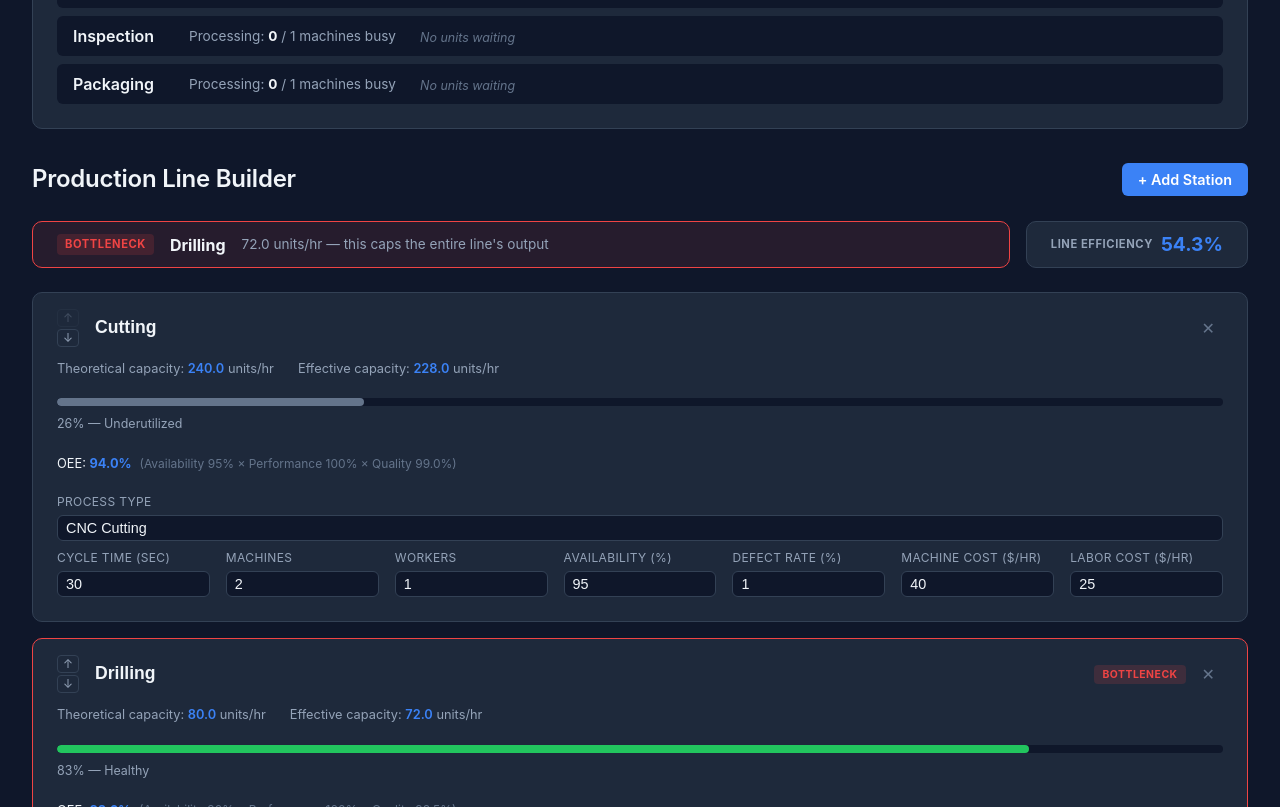
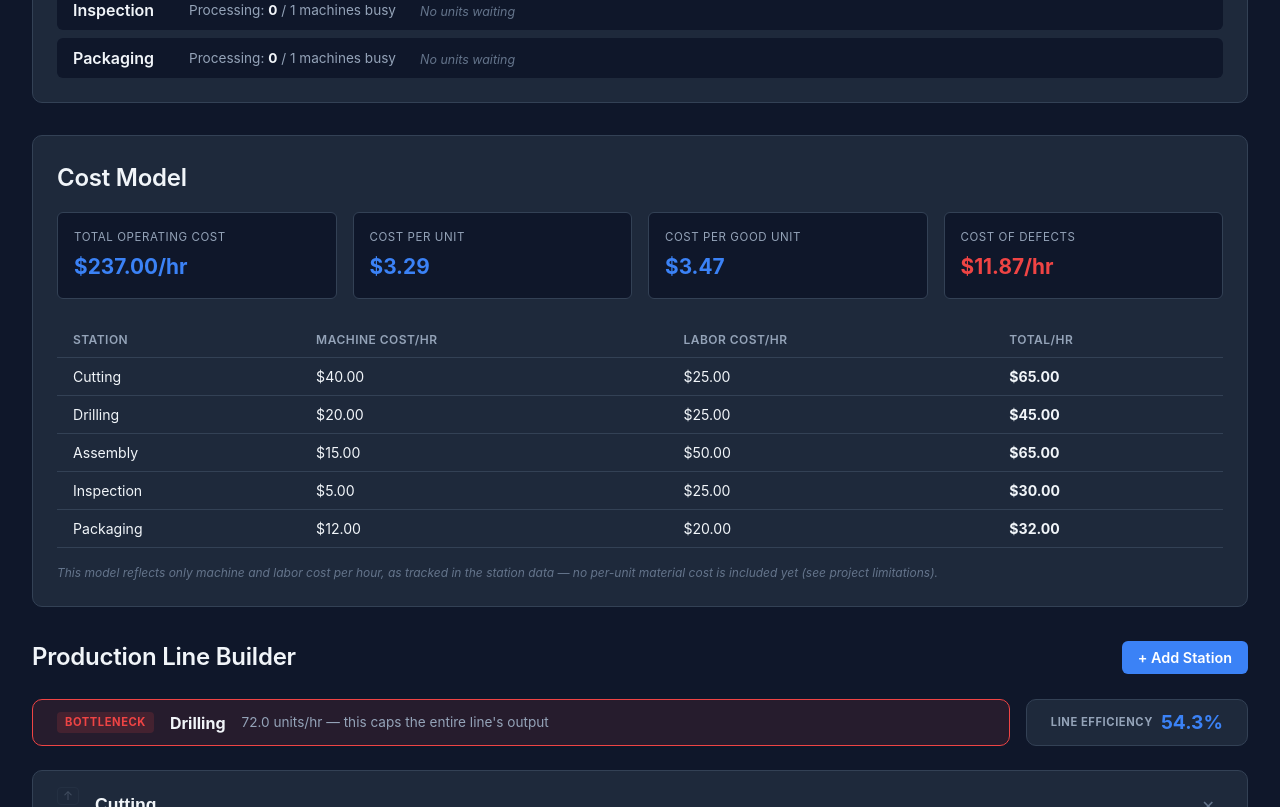
Before and after one commit to michaelhandal/factoryflow, a React (Vite) app: page / in a window 1280 px wide. Shown: the part 1460-2267 px from the top of the page. Built offline with nearby package versions, Linux system fonts and the light colour scheme.

Commit message:
Add cost model with per-unit, per-good-unit, and defect cost calculations

```diff
--- a/src/App.css
+++ b/src/App.css
@@ -837,3 +837,79 @@
 .simulation-panel__station-detail--danger strong {
   color: var(--color-danger);
 }
+
+/* --- Cost Panel --- */
+
+.cost-panel {
+  background-color: var(--color-surface);
+  border: 1px solid var(--color-border);
+  border-radius: var(--radius-md);
+  padding: var(--space-lg);
+  margin-bottom: var(--space-xl);
+}
+
+.cost-panel h2 {
+  margin-bottom: var(--space-md);
+}
+
+.cost-panel__summary {
+  display: grid;
+  grid-template-columns: repeat(auto-fit, minmax(160px, 1fr));
+  gap: var(--space-md);
+  margin-bottom: var(--space-lg);
+}
+
+.cost-panel__summary-item {
+  display: flex;
+  flex-direction: column;
+  gap: 4px;
+  background-color: var(--color-bg);
+  border: 1px solid var(--color-border);
+  border-radius: var(--radius-sm);
+  padding: var(--space-md);
+}
+
+.cost-panel__summary-label {
+  font-size: 0.72rem;
+  text-transform: uppercase;
+  letter-spacing: 0.05em;
+  color: var(--color-text-secondary);
+}
+
+.cost-panel__summary-value {
+  font-size: 1.3rem;
+  font-weight: 700;
+  color: var(--color-accent);
+}
+
+.cost-panel__summary-value--danger {
+  color: var(--color-danger);
+}
+
+.cost-panel__table {
+  width: 100%;
+  border-collapse: collapse;
+  font-size: 0.88rem;
+  margin-bottom: var(--space-md);
+}
+
+.cost-panel__table th,
+.cost-panel__table td {
+  text-align: left;
+  padding: var(--space-sm) var(--space-md);
+  border-bottom: 1px solid var(--color-border);
+}
+
+.cost-panel__table th {
+  color: var(--color-text-secondary);
+  font-size: 0.75rem;
+  text-transform: uppercase;
+  letter-spacing: 0.04em;
+  font-weight: 600;
+}
+
+.cost-panel__note {
+  font-size: 0.75rem;
+  color: var(--color-text-muted);
+  font-style: italic;
+}
--- a/src/App.jsx
+++ b/src/App.jsx
@@ -7,6 +7,7 @@ import TaktTimePanel from './components/TaktTimePanel';
 import FactoryDiagram from './components/FactoryDiagram';
 import Dashboard from './components/Dashboard';
 import SimulationPanel from './components/SimulationPanel';
+import CostPanel from './components/CostPanel';
 import { calculateRequiredRatePerHour } from './calculations/utilization';
 import { useSimulation } from './hooks/useSimulation';
 
@@ -60,6 +61,7 @@ function App() {
           reset={simulation.reset}
           totalWIP={simulation.totalWIP}
         />
+        <CostPanel line={line} />
         <LineBuilder
           line={line}
           onLineChange={setLine}
--- /dev/null
+++ b/src/calculations/cost.js
@@ -0,0 +1,99 @@
+// src/calculations/cost.js
+import { calculateThroughput } from './dashboard';
+import { calculateEffectiveThroughput } from './quality';
+
+/**
+ * calculateTotalCostPerHour
+ *
+ * Sum of every station's machine and labor cost. This is a FIXED hourly
+ * cost in our model — it doesn't scale with units produced, since we
+ * don't track a separate material cost per unit (not in our data model;
+ * noted as a future improvement).
+ *
+ * @param {object[]} line - array of workstation objects
+ * @returns {number} total operating cost, in dollars per hour
+ */
+export function calculateTotalCostPerHour(line) {
+  return line.reduce(
+    (sum, station) => sum + station.machineCostPerHour + station.laborCostPerHour,
+    0
+  );
+}
+
+/**
+ * calculateCostPerUnit
+ *
+ * Total hourly cost spread across every unit the line ATTEMPTS to produce
+ * (throughput), regardless of whether that unit turns out defective.
+ *
+ * Formula: costPerUnit = totalCostPerHour / throughput
+ *
+ * @param {object[]} line - array of workstation objects
+ * @returns {number} cost per attempted unit, in dollars
+ */
+export function calculateCostPerUnit(line) {
+  const throughput = calculateThroughput(line);
+  if (throughput <= 0) return 0;
+  return calculateTotalCostPerHour(line) / throughput;
+}
+
+/**
+ * calculateCostPerGoodUnit
+ *
+ * Total hourly cost spread across only the GOOD (non-defective) units the
+ * line produces. This is the more meaningful real-world cost figure, since
+ * scrapped units still cost money but generate no sellable output.
+ *
+ * Formula: costPerGoodUnit = totalCostPerHour / effectiveThroughput
+ *
+ * @param {object[]} line - array of workstation objects
+ * @returns {number} cost per good unit, in dollars
+ */
+export function calculateCostPerGoodUnit(line) {
+  const effectiveThroughput = calculateEffectiveThroughput(line);
+  if (effectiveThroughput <= 0) return 0;
+  return calculateTotalCostPerHour(line) / effectiveThroughput;
+}
+
+/**
+ * calculateDefectCostPerHour
+ *
+ * The portion of hourly spend effectively wasted on units that end up
+ * scrapped rather than sold.
+ *
+ * Formula: defectCost = costPerUnit x (throughput - effectiveThroughput)
+ *
+ * @param {object[]} line - array of workstation objects
+ * @returns {number} cost of defects, in dollars per hour
+ */
+export function calculateDefectCostPerHour(line) {
+  const throughput = calculateThroughput(line);
+  const effectiveThroughput = calculateEffectiveThroughput(line);
+  const costPerUnit = calculateCostPerUnit(line);
+  return costPerUnit * (throughput - effectiveThroughput);
+}
+
+/**
+ * buildCostBreakdown
+ *
+ * Aggregates all cost figures, plus a per-station breakdown (useful for
+ * a cost chart later in Phase 15).
+ *
+ * @param {object[]} line - array of workstation objects
+ * @returns {object} full cost breakdown
+ */
+export function buildCostBreakdown(line) {
+  return {
+    totalCostPerHour: calculateTotalCostPerHour(line),
+    costPerUnit: calculateCostPerUnit(line),
+    costPerGoodUnit: calculateCostPerGoodUnit(line),
+    defectCostPerHour: calculateDefectCostPerHour(line),
+    perStation: line.map((station) => ({
+      id: station.id,
+      name: station.name,
+      machineCostPerHour: station.machineCostPerHour,
+      laborCostPerHour: station.laborCostPerHour,
+      totalCostPerHour: station.machineCostPerHour + station.laborCostPerHour,
+    })),
+  };
+}
--- a/src/calculations/dashboard.js
+++ b/src/calculations/dashboard.js
@@ -2,6 +2,7 @@
 import { identifyBottleneck } from './bottleneck';
 import { calculateLineEfficiency } from './lineEfficiency';
 import { calculateLineOEE } from './oee';
+import { calculateCostPerUnit } from './cost';
 
 /**
  * calculateThroughput
@@ -37,8 +38,8 @@ export function calculateAverageCycleTime(line) {
  * buildDashboardMetrics
  *
  * Aggregates all line-level metrics into one object for the dashboard.
- * `wip` now comes from the live simulation engine (Phase 8). `costPerUnit`
- * is still a placeholder — it's added in Phase 11 (Cost Model).
+ * `wip` comes from the live simulation engine (Phase 8). `costPerUnit`
+ * now comes from the real cost model (Phase 11).
  *
  * @param {object[]} line - array of workstation objects
  * @param {number|null} wip - current work-in-progress from the simulation, or null if unavailable
@@ -55,6 +56,6 @@ export function buildDashboardMetrics(line, wip = null) {
     bottleneckName: bottleneck ? bottleneck.name : '—',
     wip,
     averageCycleTime: calculateAverageCycleTime(line),
-    costPerUnit: null, // added in Phase 11 (Cost Model)
+    costPerUnit: calculateCostPerUnit(line),
   };
 }
--- /dev/null
+++ b/src/components/CostPanel.jsx
@@ -0,0 +1,63 @@
+// src/components/CostPanel.jsx
+import { buildCostBreakdown } from '../calculations/cost';
+
+// Shows the full cost breakdown: total hourly cost, cost per unit, cost
+// per good unit, cost of defects, and a per-station cost table.
+
+function CostPanel({ line }) {
+  const cost = buildCostBreakdown(line);
+
+  return (
+    <div className="cost-panel">
+      <h2>Cost Model</h2>
+
+      <div className="cost-panel__summary">
+        <div className="cost-panel__summary-item">
+          <span className="cost-panel__summary-label">Total Operating Cost</span>
+          <span className="cost-panel__summary-value">${cost.totalCostPerHour.toFixed(2)}/hr</span>
+        </div>
+        <div className="cost-panel__summary-item">
+          <span className="cost-panel__summary-label">Cost per Unit</span>
+          <span className="cost-panel__summary-value">${cost.costPerUnit.toFixed(2)}</span>
+        </div>
+        <div className="cost-panel__summary-item">
+          <span className="cost-panel__summary-label">Cost per Good Unit</span>
+          <span className="cost-panel__summary-value">${cost.costPerGoodUnit.toFixed(2)}</span>
+        </div>
+        <div className="cost-panel__summary-item">
+          <span className="cost-panel__summary-label">Cost of Defects</span>
+          <span className="cost-panel__summary-value cost-panel__summary-value--danger">
+            ${cost.defectCostPerHour.toFixed(2)}/hr
+          </span>
+        </div>
+      </div>
+
+      <table className="cost-panel__table">
+        <thead>
+          <tr>
+            <th>Station</th>
+            <th>Machine Cost/hr</th>
+            <th>Labor Cost/hr</th>
+            <th>Total/hr</th>
+          </tr>
+        </thead>
+        <tbody>
+          {cost.perStation.map((s) => (
+            <tr key={s.id}>
+              <td>{s.name}</td>
+              <td>${s.machineCostPerHour.toFixed(2)}</td>
+              <td>${s.laborCostPerHour.toFixed(2)}</td>
+              <td><strong>${s.totalCostPerHour.toFixed(2)}</strong></td>
+            </tr>
+          ))}
+        </tbody>
+      </table>
+
+      <p className="cost-panel__note">
+        This model reflects only machine and labor cost per hour, as tracked in the station data — no per-unit material cost is included yet (see project limitations).
+      </p>
+    </div>
+  );
+}
+
+export default CostPanel;
--- a/src/components/Dashboard.jsx
+++ b/src/components/Dashboard.jsx
@@ -61,12 +61,9 @@ function Dashboard({ line, wip }) {
         />
         <MetricCard
           label="Cost per Unit"
-          value={metrics.costPerUnit === null ? '—' : `$${metrics.costPerUnit.toFixed(2)}`}
+          value={`$${metrics.costPerUnit.toFixed(2)}`}
         />
       </div>
-      <p className="dashboard__note">
-        Cost per Unit will become live once the Cost Model is added in a later phase.
-      </p>
     </div>
   );
 }
```
